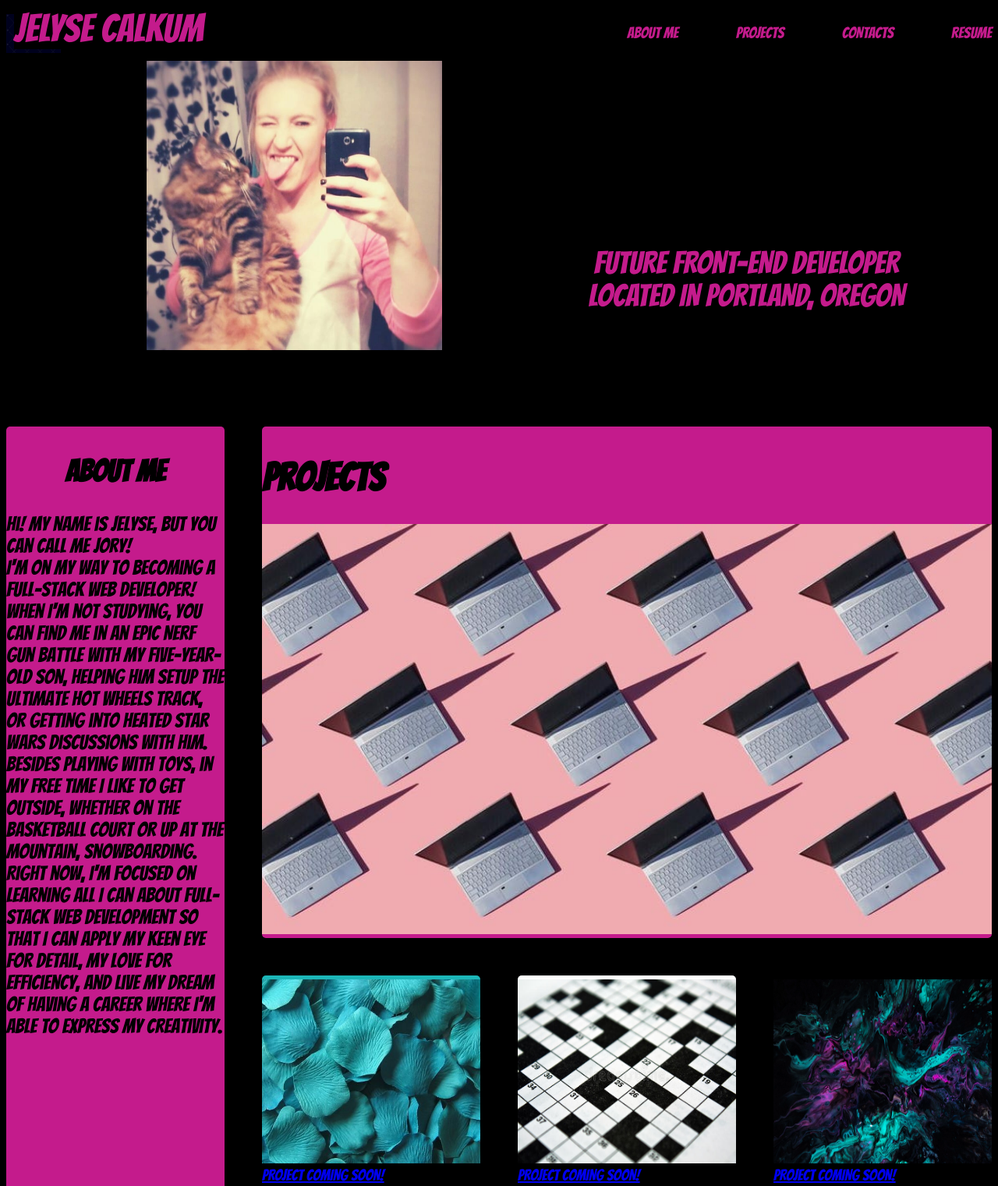
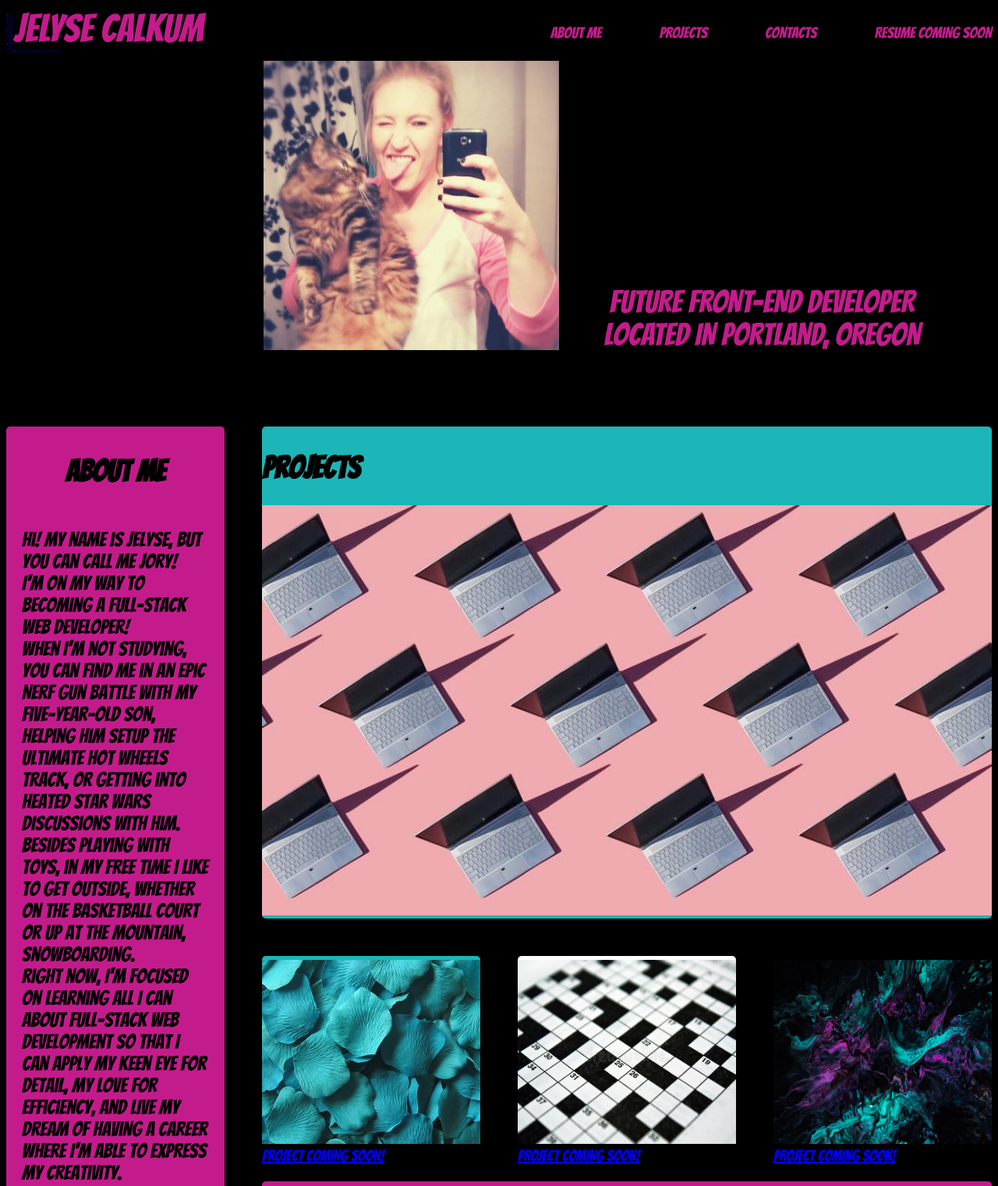
Before and after one commit to JelyseCalkum/project-jory, a plain HTML site: page index.html in a window 1280 px wide. Shown: the top 1521 px of the page at 78% size. Drawn offline with Linux system fonts and the light colour scheme.

Commit message:
Edited html and css

```diff
--- a/assets/style.css
+++ b/assets/style.css
@@ -77,7 +77,7 @@ nav a:hover::before{
         align-items: center;
         text-align: center;
         padding-bottom: 50px;
-        padding-left: 180px;
+        padding-left: 330px;
         color: white;
         width: 30%;
         height: 10%;
@@ -95,8 +95,8 @@ nav a:hover::before{
       /* Bottom right text */
       .bottom-right {
         position: absolute;
-        bottom: 400px;
-        right: 120px;
+        bottom: 350px;
+        right: 100px;
         font-family: 'Bangers', cursive;
         font-size: 40px;
         color:rgb(196, 27, 140);
@@ -123,16 +123,16 @@ nav a:hover::before{
 
 
 main {
-    background-color: rgb(196, 27, 140);
+    background-color: rgb(28, 182, 184);
     grid-area: main;
-    font-size: 25px;
+    font-size: 20px;
     justify-content: center;
     border-radius:var(--main-radius);
     padding-top:var(--main-padding);
 }
 
 p {
-    margin: 0;
+    margin: 20px;
     padding: 0;
 }
 
@@ -181,6 +181,10 @@ footer {
     padding-top:var(--main-padding);
 }
 
+#contact {
+    font-size: 30px;
+}
+
 
 @media only screen and (max-width: 768px) {
     .container{
--- a/index.html
+++ b/index.html
@@ -17,20 +17,20 @@
         <li><a href="#sidebar">ABOUT ME</a></li>
         <li><a href="#main-container">PROJECTS</a></li>
         <li><a href="#contact">CONTACTS</a></li>
-        <li><a href="#">RESUME</a></li>
+        <li><a href="#">RESUME COMING SOON</a></li>
     </ul>
 </nav>
     </div>
 </header>
 <div class="image-container">
-    <img src="./assets/images/meandhenry.jpeg"width="100%"</a>
+    <img src="./assets/images/meandhenry.jpeg" alt="joryandhercat"width="100%"</a>
     <div class="top-left">JELYSE CALKUM</div>
     <div class="bottom-right">FUTURE FRONT-END DEVELOPER<br>LOCATED IN PORTLAND, OREGON</div>
   </div>
 <div id="main-container">
     <main>
         <h1>Projects</h1>
-        <a href="https://github.com/JelyseCalkum/project-jory"><img src="./assets/images/laptop-photo.jpeg"width="100%"></a>
+        <a href="https://github.com/JelyseCalkum/project-jory"><img src="./assets/images/laptop-photo.jpeg" alt="laptop placeholder pic" width="100%"></a>
     </main>
     <div id="sidebar">
         <section>
@@ -48,13 +48,13 @@
            able to express my creativity.</p>
     </section>
     </div>
-    <div id="content2"> <a href="https://www.surfline.com"><img src="./assets/images/petals.jpeg"width="100%" height="100%">PROJECT COMING SOON!</a></div>
-        <div id="content3"> <a href="https://www.nytimes.com/crosswords/"</a><img src="./assets/images/crossword.jpeg" width="100%" height="100%">PROJECT COMING SOON!</a></div>
-            <div id="content4"> <a href="https://www.google.com/"</a><img src="./assets/images/tealplaceholder.webp" width="100%" height="100%"> PROJECT COMING SOON!</a></div>
+    <div id="content2"> <a href="https://www.surfline.com"><img src="./assets/images/petals.jpeg" alt="flower place holder pic" width="100%" height="100%">PROJECT COMING SOON!</a></div>
+        <div id="content3"> <a href="https://www.nytimes.com/crosswords/"</a><img src="./assets/images/crossword.jpeg" alt="crossword place holder pic" width="100%" height="100%">PROJECT COMING SOON!</a></div>
+            <div id="content4"> <a href="https://www.google.com/"</a><img src="./assets/images/tealplaceholder.webp" alt="project place holder pic" width="100%" height="100%"> PROJECT COMING SOON!</a></div>
                 <footer>
                     <div id="contact">
                     <h1>CONTACT ME</h1>
-                <p>PHONE: 555-555-5555</p><p>EMAIL: JELYSE.LAUREN@GMAIL.COM</p><p>GITHUB.COM/JELYSECALKUM</p></div>
+                <p>PHONE: 555-555-5555</p><span><p>EMAIL: JELYSE.LAUREN@GMAIL.COM</p><p>GITHUB.COM/JELYSECALKUM</p></div>
             </footer>
 <body>
 
```
Also changed, not shown: assets/images/pinksky.jpeg (added).
